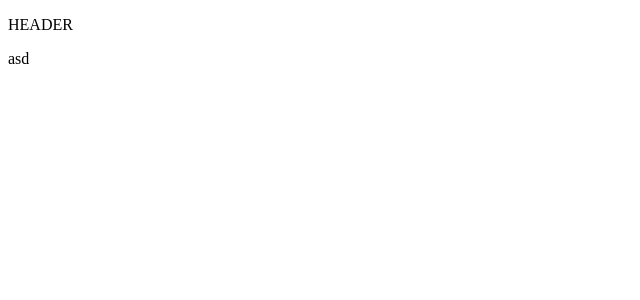
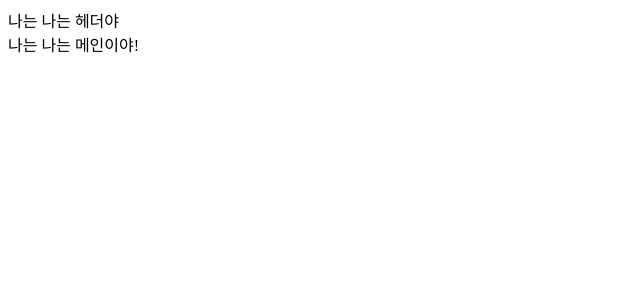
Before and after one commit to sejung1218/practice-reactquery-tailwind, a Next.js app: page / in a window 1280 px wide. Shown: the top 300 px of the page, without its empty margins (0-640 px from the left). Built offline with nearby package versions, Linux system fonts and the light colour scheme.

Commit message:
Hydration Error 공부해볼것.

```diff
--- a/src/app/components/header.tsx
+++ b/src/app/components/header.tsx
@@ -1,3 +1,4 @@
+'use client'
 export default function Header() {
-  return <p>HEADER</p>;
+  return <div>나는 나는 헤더야</div>;
 }
--- a/src/app/layout.tsx
+++ b/src/app/layout.tsx
@@ -1,3 +1,4 @@
+'use client';
 import Header from './components/header';
 import React from "react";
 export default function RootLayout({
--- a/src/app/page.tsx
+++ b/src/app/page.tsx
@@ -1,8 +1,8 @@
-
+'use client';
 export default function Home() {
   return (
     <main>
-      asd
+      나는 나는 메인이야!
     </main>
   )
 }
```
